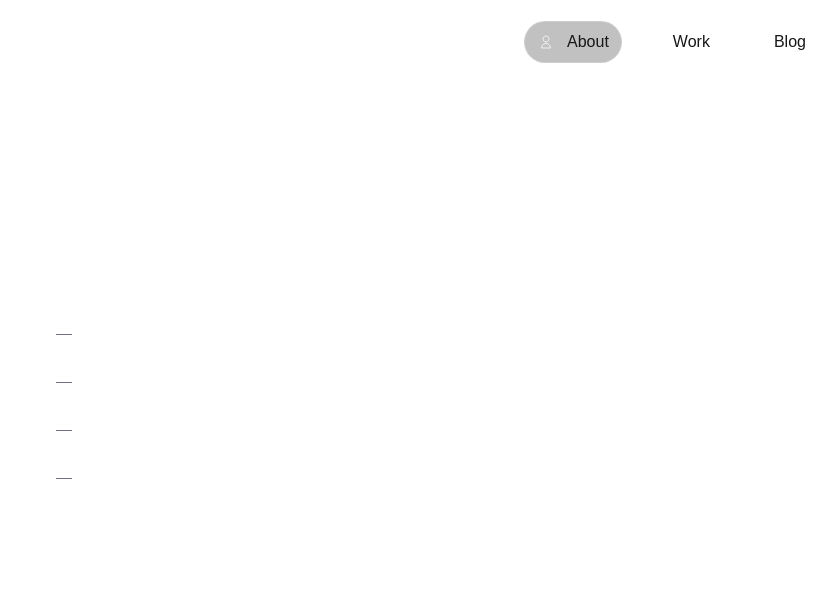
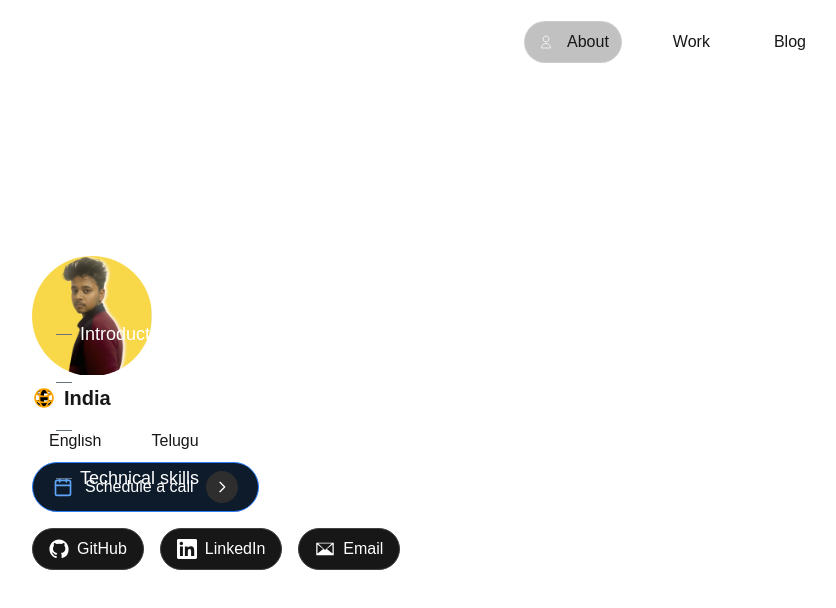
Before and after one commit to sashi-does/portfolio, a Next.js app: page /about in a window 1280 px wide. Shown: the top 608 px of the page, without its empty margins (0-836 px from the left). Built offline with nearby package versions, Linux system fonts and the light colour scheme.

Commit message:
about: added profile,langs,handles

```diff
--- a/src/app/about/page.tsx
+++ b/src/app/about/page.tsx
@@ -1,8 +1,14 @@
 import AboutSidebar from "@/components/AboutSidebar";
+import Profile from "@/components/Profile";
+import ScheduleCall from "@/components/ui/SchedueCall";
+import SocialHandles from "@/components/ui/SocialHandles";
 
 export default function About() {
 
     return <div className="h-[200vh] p-8">
         <AboutSidebar />
+        <Profile />
+        <ScheduleCall />
+        <SocialHandles />
     </div>
 }
--- /dev/null
+++ b/src/components/Profile.tsx
@@ -0,0 +1,38 @@
+import Image from "next/image";
+
+export default function Profile() {
+  return (
+    <div className="flex flex-col justify-center">
+      <div className="rounded-full overflow-hidden w-30 h-30">
+        <Image src="/me.jpg" alt="profile" width={130} height={130} />
+      </div>
+      <div className="mt-2 text-xl font-semibold flex items-center gap-2">
+        <svg
+          xmlns="http://www.w3.org/2000/svg"
+          fill="black"
+          viewBox="0 0 24 24"
+          stroke-width="1.5"
+          stroke="orange"
+          className="size-6"
+        >
+          <path
+            stroke-linecap="round"
+            stroke-linejoin="round"
+            d="M12 21a9.004 9.004 0 0 0 8.716-6.747M12 21a9.004 9.004 0 0 1-8.716-6.747M12 21c2.485 0 4.5-4.03 4.5-9S14.485 3 12 3m0 18c-2.485 0-4.5-4.03-4.5-9S9.515 3 12 3m0 0a8.997 8.997 0 0 1 7.843 4.582M12 3a8.997 8.997 0 0 0-7.843 4.582m15.686 0A11.953 11.953 0 0 1 12 10.5c-2.998 0-5.74-1.1-7.843-2.918m15.686 0A8.959 8.959 0 0 1 21 12c0 .778-.099 1.533-.284 2.253m0 0A17.919 17.919 0 0 1 12 16.5c-3.162 0-6.133-.815-8.716-2.247m0 0A9.015 9.015 0 0 1 3 12c0-1.605.42-3.113 1.157-4.418"
+          />
+        </svg>
+
+        <span>India</span>
+      </div>
+
+      <div className="flex gap-4 mt-2">
+        <button className="px-4 py-2 rounded-full border border-white hover:bg-white hover:text-black transition">
+          English
+        </button>
+        <button className="px-4 py-2 rounded-full border border-white hover:bg-white hover:text-black transition">
+          Telugu
+        </button>
+      </div>
+    </div>
+  );
+}
--- /dev/null
+++ b/src/components/ui/SchedueCall.tsx
@@ -0,0 +1,43 @@
+export default function ScheduleCall() {
+    return (
+      <button className="flex items-center gap-3 px-5 py-2 rounded-full border border-blue-500 bg-[#0D1B2A] text-white font-medium hover:scale-105 transition-transform duration-200">
+
+        {/* Calendar Icon (SVG) */}
+        <svg
+          xmlns="http://www.w3.org/2000/svg"
+          className="text-blue-400"
+          width="20"
+          height="20"
+          viewBox="0 0 24 24"
+          fill="none"
+          stroke="#60A5FA"
+          strokeWidth="2"
+          strokeLinecap="round"
+          strokeLinejoin="round"
+        >
+          <rect x="3" y="4" width="18" height="18" rx="2" ry="2" />
+          <line x1="16" y1="2" x2="16" y2="6" />
+          <line x1="8" y1="2" x2="8" y2="6" />
+          <line x1="3" y1="10" x2="21" y2="10" />
+        </svg>
+
+        {/* Text */}
+        <span>Schedule a call</span>
+
+        {/* Right Arrow Circle (SVG) */}
+        <div className="w-8 h-8 flex items-center justify-center rounded-full bg-[#2E2E2E]">
+          <svg
+            xmlns="http://www.w3.org/2000/svg"
+            width="16"
+            height="16"
+            fill="none"
+            viewBox="0 0 24 24"
+            stroke="white"
+            strokeWidth="2"
+          >
+            <path strokeLinecap="round" strokeLinejoin="round" d="M9 5l7 7-7 7" />
+          </svg>
+        </div>
+      </button>
+    );
+  }
--- /dev/null
+++ b/src/components/ui/SocialHandles.tsx
@@ -0,0 +1,65 @@
+export default function SocialHandles() {
+    const handles = [
+      {
+        name: 'GitHub',
+        link: 'https://github.com/sashi-does',
+        icon: (
+          <svg
+            xmlns="http://www.w3.org/2000/svg"
+            width="20"
+            height="20"
+            fill="currentColor"
+            viewBox="0 0 24 24"
+          >
+            <path d="M12 .5C5.73.5.5 5.73.5 12c0 5.08 3.29 9.38 7.86 10.91.58.1.79-.25.79-.55v-2.1c-3.2.7-3.87-1.54-3.87-1.54-.53-1.36-1.3-1.72-1.3-1.72-1.07-.73.08-.72.08-.72 1.18.08 1.8 1.22 1.8 1.22 1.05 1.79 2.75 1.27 3.42.97.1-.76.41-1.27.75-1.56-2.55-.3-5.24-1.28-5.24-5.7 0-1.26.45-2.3 1.2-3.11-.12-.3-.52-1.52.11-3.18 0 0 .97-.31 3.2 1.19a11.1 11.1 0 0 1 5.82 0c2.23-1.5 3.19-1.19 3.19-1.19.63 1.66.24 2.88.12 3.18.75.81 1.19 1.85 1.19 3.11 0 4.43-2.7 5.39-5.27 5.68.43.37.8 1.1.8 2.22v3.29c0 .3.21.65.8.54A10.99 10.99 0 0 0 23.5 12C23.5 5.73 18.27.5 12 .5Z" />
+          </svg>
+        ),
+      },
+      {
+        name: 'LinkedIn',
+        link: 'https://www.linkedin.com/in/sashihere/',
+        icon: (
+          <svg
+            xmlns="http://www.w3.org/2000/svg"
+            width="20"
+            height="20"
+            fill="currentColor"
+            viewBox="0 0 24 24"
+          >
+            <path d="M20.45 20.45h-3.55v-5.4c0-1.29-.02-2.96-1.81-2.96-1.81 0-2.09 1.41-2.09 2.86v5.5h-3.55V9h3.41v1.56h.05c.48-.9 1.66-1.81 3.42-1.81 3.66 0 4.34 2.41 4.34 5.55v6.15zM5.34 7.43a2.06 2.06 0 1 1 0-4.11 2.06 2.06 0 0 1 0 4.11zm1.77 13.02H3.56V9h3.55v11.45zM22.23 0H1.77C.8 0 0 .77 0 1.73v20.55C0 23.23.8 24 1.77 24h20.45c.98 0 1.78-.77 1.78-1.72V1.73C24 .77 23.2 0 22.23 0z" />
+          </svg>
+        ),
+      },
+      {
+        name: 'Email',
+        link: 'mailto:work.with.sashi.dev@gmail.com',
+        icon: (
+          <svg
+            xmlns="http://www.w3.org/2000/svg"
+            width="20"
+            height="20"
+            fill="currentColor"
+            viewBox="0 0 24 24"
+          >
+            <path d="M1.5 4.5h21v15h-21v-15zm1.5 2.15v10.7l6.84-5.33L3 6.65zm.84-1.15L12 13.16 20.16 5.5H3.84zM21 6.65l-6.84 5.37L21 17.35V6.65z" />
+          </svg>
+        ),
+      },
+    ];
+
+    return (
+      <div className="flex gap-4 mt-4">
+        {handles.map((handle) => (
+          <a
+            key={handle.name}
+            href={handle.link}
+            target="_blank"
+            className="flex items-center gap-2 px-4 py-2 rounded-full bg-neutral-900 text-white border border-neutral-700 hover:border-white transition"
+          >
+            {handle.icon}
+            <span>{handle.name}</span>
+          </a>
+        ))}
+      </div>
+    );
+  }
```
Also changed, not shown: public/me.jpg (added).
